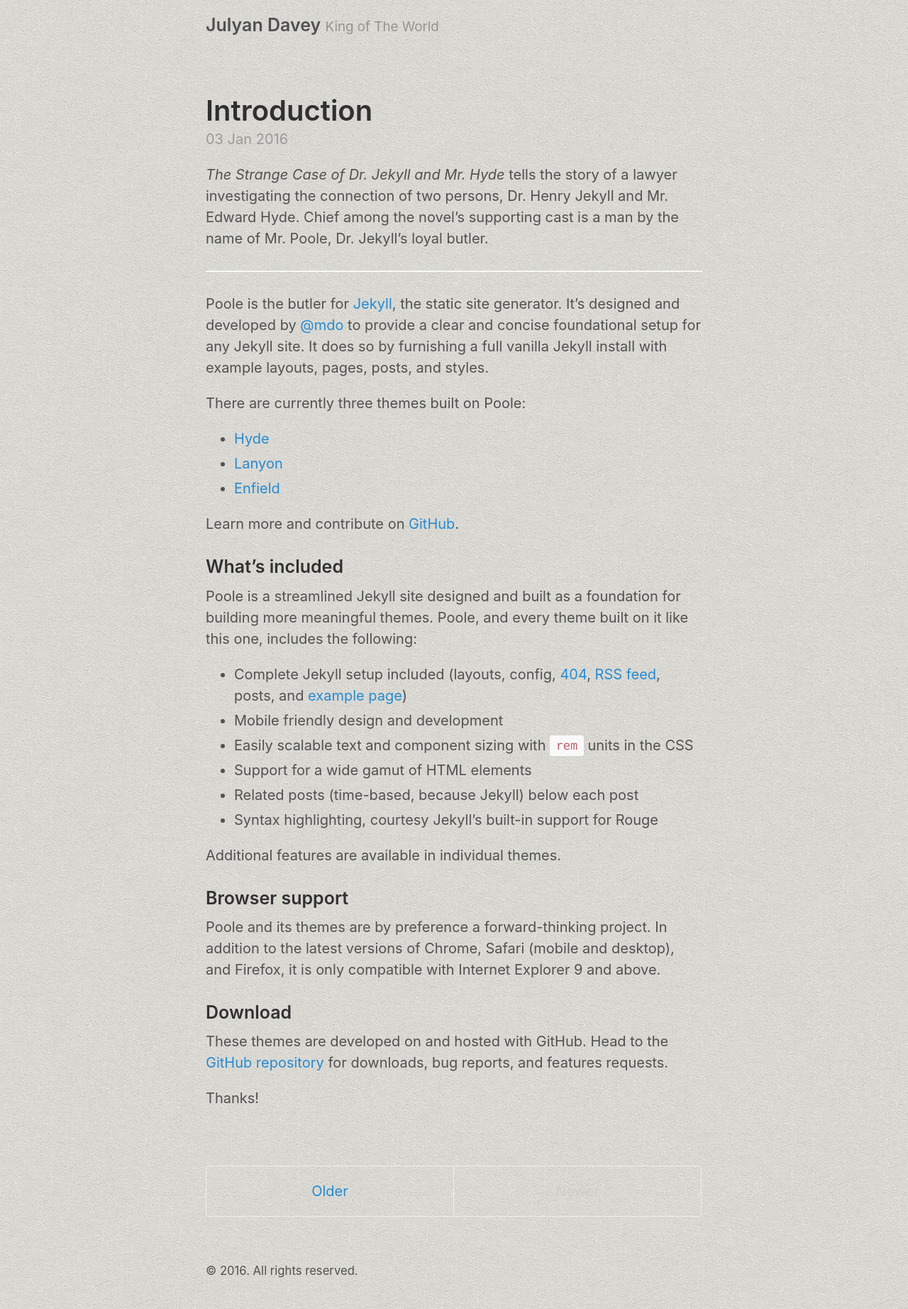
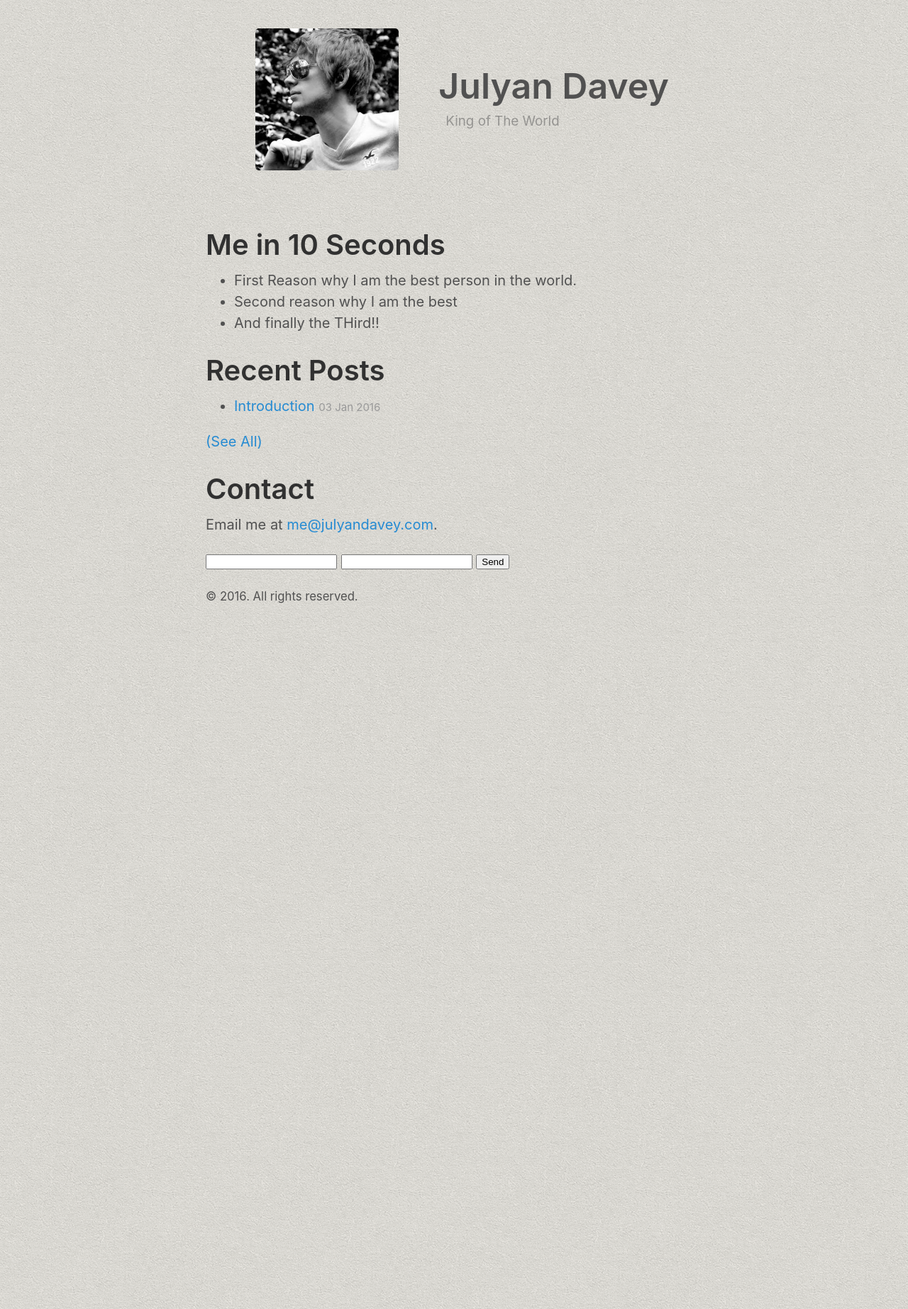
Before and after one commit to larriant/larriant.github.io, a Jekyll site: the page built from index.html, in a window 1280 px wide. Shown: the whole page at 71% size. Built offline with Jekyll 4.4.1, drawn with Linux system fonts in a browser that asks for light colours; the list of posts is cut into pages by our own code.

Commit message:
Created V1.0 Template

```diff
--- a/_layouts/default.html
+++ b/_layouts/default.html
@@ -7,8 +7,10 @@
 
     <div class="container content">
       <header class="masthead">
-        <h3 class="masthead-title">
+	<img id="profile" src="{{ siteurl }}/public/profile.jpg" />
+	<h3 class="masthead-title">
           <a href="{{ site.baseurl }}/" title="Home">{{ site.title }}</a>
+	  </br>
           <small>{{ site.tagline }}</small>
         </h3>
       </header>
--- /dev/null
+++ b/_sass/_index.scss
@@ -0,0 +1,4 @@
+.recent-posts li small {
+  font-size: 75%;
+  color: #999;
+}
--- a/_sass/_layout.scss
+++ b/_sass/_layout.scss
@@ -11,5 +11,6 @@
 }
 
 footer {
-  margin-bottom: 2rem;
+  margin-top: 1rem;
+  margin-bottom: 1rem;
 }
--- a/_sass/_masthead.scss
+++ b/_sass/_masthead.scss
@@ -3,23 +3,49 @@
 // Super small header above the content for site name and short description.
 
 .masthead {
-  padding-top:    1rem;
+  padding-top: 2rem;
   padding-bottom: 1rem;
-  margin-bottom: 3rem;
+  margin-bottom: 2rem;
+  overflow: auto;
+}
+
+#profile {
+  height: 200px;
+  float: left;
+  margin-left: 10%;
+  margin-right: 8%;
+  @media (max-width: 800px) {
+    float: none;
+    margin: auto;
+  }
 }
 
 .masthead-title {
-  margin-top: 0;
+  margin-top: 50px;
   margin-bottom: 0;
   color: $gray-4;
 
+  @media (max-width:800px) {
+    margin:auto;
+    text-align: center;
+  }
+
   a {
     color: inherit;
+    font-size: 50px;
+    @media (max-width: 800px) {
+      font-size: 45px;
+    }
   }
 
   small {
     font-size: 75%;
     font-weight: 400;
     opacity: .5;
+    padding-left: 10px;
+    @media (max-width: 800px) {
+      padding-left: 0px;
+    }
+
   }
 }
--- a/_sass/_posts.scss
+++ b/_sass/_posts.scss
@@ -34,8 +34,7 @@
 
 // Related posts
 .related {
-  padding-top: 2rem;
-  padding-bottom: 2rem;
+  padding-bottom: 1rem;
   margin-bottom: 2rem;
   border-top: 1px solid #eee;
   border-bottom: 1px solid #eee;
--- a/index.html
+++ b/index.html
@@ -3,31 +3,38 @@ layout: default
 title: Home
 ---
 
-<div class="posts">
-  {% for post in paginator.posts %}
-  <article class="post">
-    <h1 class="post-title">
+<div class="meinten">
+  <h1 class="">Me in 10 Seconds</h1>
+  <ul>
+    <li>First Reason why I am the best person in the world.</li>
+    <li>Second reason why I am the best</li>
+    <li>And finally the THird!!</li>
+  </ul>
+</div>
+
+<div class="recent">
+  <h1>Recent Posts</h1>
+  <ul class="recent-posts">
+    {% for post in paginator.posts %}
+    <li>
       <a href="{{ site.baseurl }}{{ post.url }}">
         {{ post.title }}
+        <small>
+        <time datetime="{{ post.date | date_to_xmlschema }}">{{ post.date | date_to_string }}</time>
+        </small>
       </a>
-    </h1>
+     </li>
+       {% endfor %}
+  </ul>
+  <a href="allposts">(See All)</a>
+</div>
+<div class="Contact">
+  <h1>Contact</h1>
+  <p>Email me at <a href="mailto:me@julyandavey.com">me@julyandavey.com</a>.</p>
 
-    <time datetime="{{ post.date | date_to_xmlschema }}" class="post-date">{{ post.date | date_to_string }}</time>
-
-    {{ post.content }}
-  </article>
-  {% endfor %}
+  <form action="https://formspree.io/me@julyandavey.com" method="POST">
+    <input type="text" name="name">
+    <input type="email" name="_replyto">
+    <input type="submit" value="Send">
+  </form>
 </div>
-
-<div class="pagination">
-  {% if paginator.next_page %}
-    <a class="pagination-item older" href="{{ paginator.next_page_path | prepend: site.baseurl }}">Older</a>
-  {% else %}
-    <span class="pagination-item older">Older</span>
-  {% endif %}
-  {% if paginator.previous_page %}
-    <a class="pagination-item newer" href="{{ paginator.previous_page_path | prepend: site.baseurl }}">Newer</a>
-  {% else %}
-    <span class="pagination-item newer">Newer</span>
-  {% endif %}
-</div>
--- a/styles.scss
+++ b/styles.scss
@@ -27,3 +27,4 @@
 @import "posts";
 @import "pagination";
 @import "message";
+@import "index";
```
Also changed, not shown: _layouts/post.html (+12 -0 lines), public/profile.jpg (added).
